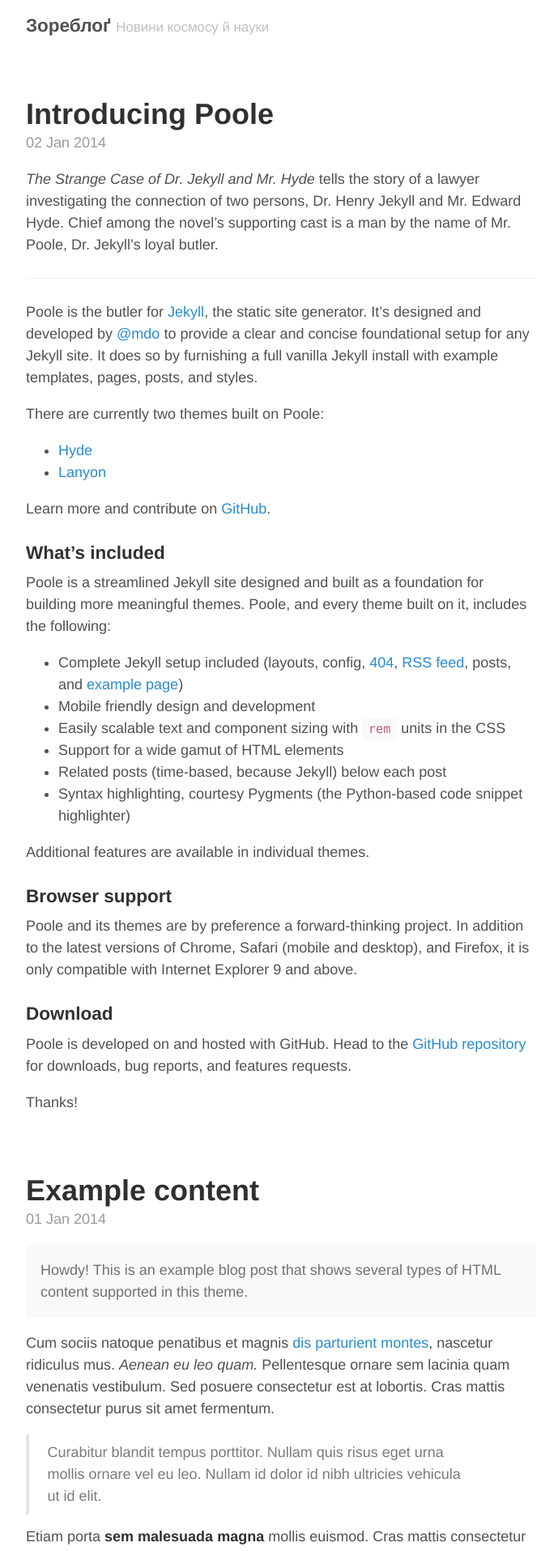
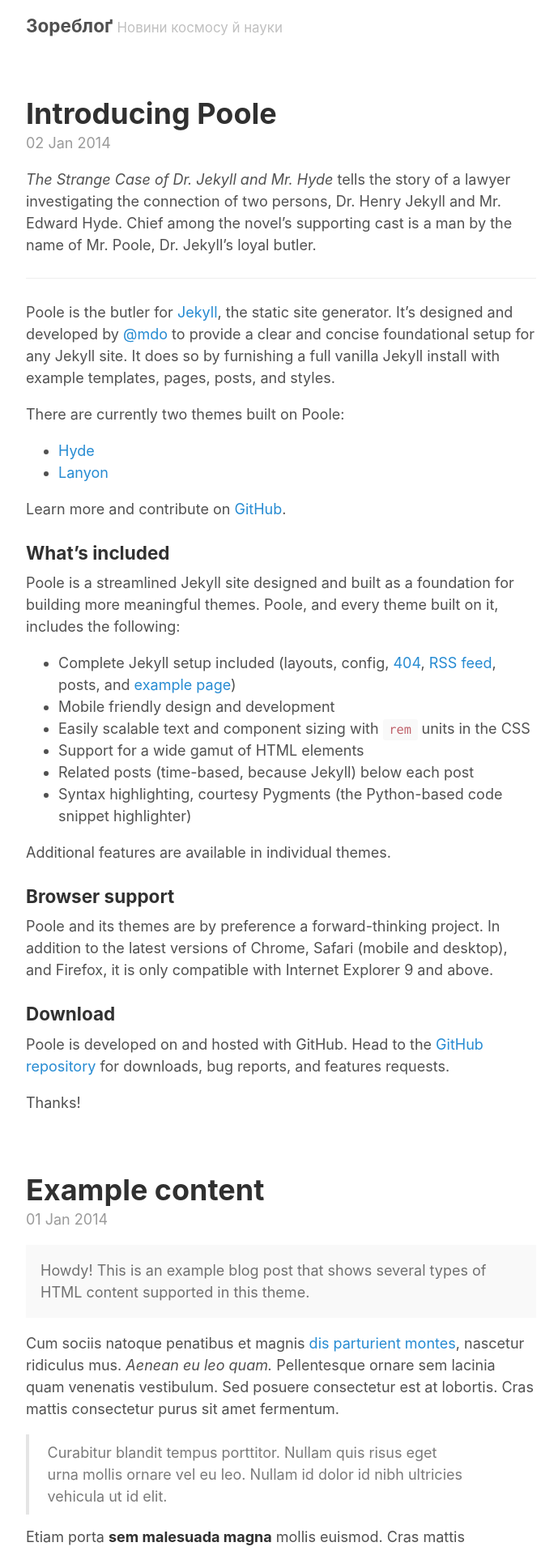
Before and after one commit to pnmrnko/pnmrnko.github.io, a Jekyll site: the page built from index.html, in a window 1280 px wide. Shown: the top 1915 px of the page at 81% size, without its empty margins (293-982 px from the left). Built offline with Jekyll 4.4.1, drawn with Linux system fonts in a browser that asks for light colours; the list of posts is cut into pages by our own code.

Commit message:
Update font defaults

```diff
--- a/_sass/_base.scss
+++ b/_sass/_base.scss
@@ -15,7 +15,7 @@ body {
 }
 
 html {
-  font-family: "Helvetica Neue", Helvetica, Arial, sans-serif;
+  font-family: -apple-system, BlinkMacSystemFont, "Arial Nova", Roboto, Helvetica, Arial, sans-serif, "Apple Color Emoji", "Segoe UI Emoji", "Segoe UI Symbol";
   font-size: 16px;
   line-height: 1.5;
 
```
